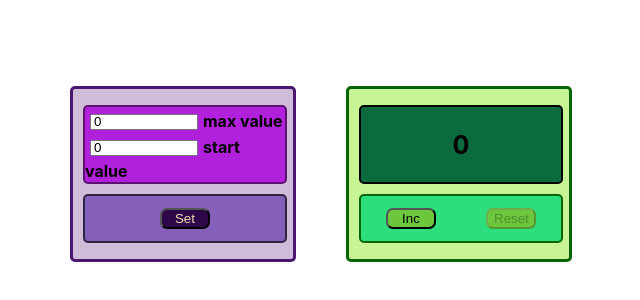
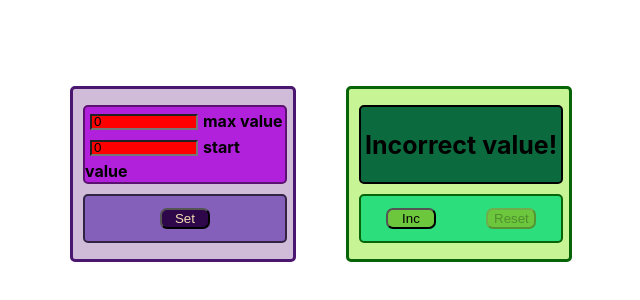
Before and after one commit to VadimLyutsko/my-counter, a React (Create React App) app: page / in a window 1280 px wide. Shown: the part 194-494 px from the top of the page, without its empty margins (319-959 px from the left). Built offline with nearby package versions, Linux system fonts and the light colour scheme.

Commit message:
Fixed bugs

```diff
--- a/src/App.tsx
+++ b/src/App.tsx
@@ -2,13 +2,11 @@ import React, {useEffect, useState} from 'react';
 import './App.css';
 import {CounterContainer} from "./components/counter/CounterContainer";
 import {SettingsCounterContainer} from "./components/settingsCounter/SettingsCounterContainer";
-import {start} from "repl";
 
 function App() {
     const [count, setCount] = useState<number>(0);
     const [startCount, setStartCount] = useState<number>(0)
     const [maxCount, setMaxCount] = useState<number>(0)
-    //const [message, setMessage] = useState<string>('Enter values and press "Set"')
 
     useEffect(() => {
         let startCountAsString = localStorage.getItem("start value")
@@ -38,8 +36,6 @@ function App() {
     }
 
 
-
-
     return (
         <div className="App">
             <SettingsCounterContainer
@@ -53,6 +49,8 @@ function App() {
             <CounterContainer
                 count={count}
                 setCount={setCount}
+                startCount={startCount}
+                maxCount={maxCount}
             />
         </div>
     );
--- a/src/components/counter/CounterContainer.tsx
+++ b/src/components/counter/CounterContainer.tsx
@@ -6,27 +6,40 @@ import styles from "./CounterContainer.module.css"
 type CounterContainerPropsType = {
     count: number
     setCount: (count: number) => void
+    startCount: number
+    maxCount: number
 }
 
-export const CounterContainer: FC<CounterContainerPropsType> = ({count, setCount}) => {
+export const CounterContainer: FC<CounterContainerPropsType> = ({
+                                                                    count,
+                                                                    setCount,
+                                                                    startCount,
+                                                                    maxCount
+                                                                }) => {
+
+
     const incCounterHandler = () => {
         setCount(count + 1)
     }
 
     const resetCounterHandler = () => {
-        setCount(0)
+        setCount(startCount)
     }
+
 
     return (
         <div className={styles.CounterContainer}>
-
             <CounterTabloid
                 count={count}
+                startCount={startCount}
+                maxCount={maxCount}
             />
             <CounterMenu
                 incCounterHandler={incCounterHandler}
                 resetCounterHandler={resetCounterHandler}
                 count={count}
+                startCount={startCount}
+                maxCount={maxCount}
             />
         </div>
     )
--- a/src/components/counter/counterMenu/CounterMenu.tsx
+++ b/src/components/counter/counterMenu/CounterMenu.tsx
@@ -5,16 +5,23 @@ import styles from "./CounterMenu.module.css"
 type CounterMenuPropsType = {
     resetCounterHandler: () => void
     incCounterHandler: () => void
-    count:number
+    count: number
+    startCount: number
+    maxCount: number
 }
 
-export const CounterMenu: FC<CounterMenuPropsType> = ({incCounterHandler, resetCounterHandler,count}) => {
+export const CounterMenu: FC<CounterMenuPropsType> = ({
+                                                          incCounterHandler,
+                                                          resetCounterHandler,
+                                                          startCount,
+                                                          count
+                                                      }) => {
 
 
     return (
         <div className={styles.counterMenu}>
             <SuperButton value="Inc" incCounterHandler={incCounterHandler} count={count}/>
-            <SuperButton value="Reset" resetCounterHandler={resetCounterHandler} count={count}/>
+            <SuperButton value="Reset" resetCounterHandler={resetCounterHandler} startCount={startCount} count={count}/>
         </div>
     )
 }
--- a/src/components/counter/counterTabloid/CounterTabloid.tsx
+++ b/src/components/counter/counterTabloid/CounterTabloid.tsx
@@ -1,14 +1,24 @@
 import React, {FC} from "react";
 import styles from "./CounterTabloid.module.css"
 
-type CounterTabloidPropsType ={
-    count:number
+type CounterTabloidPropsType = {
+    count: number
+    startCount: number
+    maxCount: number
 }
 
-export const CounterTabloid:FC<CounterTabloidPropsType> = ({count}) => {
+
+export const CounterTabloid: FC<CounterTabloidPropsType> = ({
+                                                                count,
+                                                                startCount,
+                                                                maxCount
+                                                            }) => {
+
+
     return (
         <div className={styles.counterTabloid}>
-            {count}
+            {(startCount >= maxCount) ? "Incorrect value!" : count}
+
         </div>
     )
 }
--- a/src/components/settingsCounter/SettingsCounterContainer.tsx
+++ b/src/components/settingsCounter/SettingsCounterContainer.tsx
@@ -19,7 +19,6 @@ export const SettingsCounterContainer: FC<SettingsCounterContainerPropsType> = (
                                                                                     startCount
                                                                                 }) => {
 
-
     return (
         <div className={styles.settingsContainer}>
             <SettingsTabloid
@@ -30,6 +29,8 @@ export const SettingsCounterContainer: FC<SettingsCounterContainerPropsType> = (
             />
             <SettingsMenu
                 setToLocalStorage={setToLocalStorage}
+                startCount={startCount}
+                maxCount={maxCount}
             />
         </div>
     )
--- a/src/components/settingsCounter/settingsMenu/SettingsMenu.tsx
+++ b/src/components/settingsCounter/settingsMenu/SettingsMenu.tsx
@@ -4,13 +4,26 @@ import styles from "./settingsMenu.module.css"
 
 type SettingsMenuPropsType = {
     setToLocalStorage: () => void
+    startCount: number
+    maxCount: number
 }
 
 
-export const SettingsMenu: FC<SettingsMenuPropsType> = ({setToLocalStorage}) => {
+export const SettingsMenu: FC<SettingsMenuPropsType> = ({
+                                                            setToLocalStorage,
+                                                            startCount,
+                                                            maxCount
+                                                        }) => {
+
+
     return (
         <div className={styles.settingsMenu}>
-            <SuperButton setToLocalStorage={setToLocalStorage} value="Set"/>
+            <SuperButton
+                setToLocalStorage={setToLocalStorage}
+                value="Set"
+                startCount={startCount}
+                maxCount={maxCount}
+            />
         </div>
     )
 }
--- a/src/components/settingsCounter/settingsTabloid/SettingsTabloid.tsx
+++ b/src/components/settingsCounter/settingsTabloid/SettingsTabloid.tsx
@@ -1,4 +1,4 @@
-import React, {ChangeEvent, FC, useState} from "react";
+import React, {ChangeEvent, FC} from "react";
 import styles from "./settingsTabloid.module.css"
 
 type SettingsTabloidPropsType = {
@@ -9,7 +9,14 @@ type SettingsTabloidPropsType = {
 }
 
 
-export const SettingsTabloid: FC<SettingsTabloidPropsType> = ({setMaxCount, setStartCount, maxCount, startCount}) => {
+export const SettingsTabloid: FC<SettingsTabloidPropsType> = ({
+                                                                  setMaxCount,
+                                                                  setStartCount,
+                                                                  maxCount,
+                                                                  startCount
+                                                              }) => {
+
+
     const maxCountInputHandler = (event: ChangeEvent<HTMLInputElement>) => {
         setMaxCount(JSON.parse(event.currentTarget.value))
 
@@ -19,26 +26,31 @@ export const SettingsTabloid: FC<SettingsTabloidPropsType> = ({setMaxCount, setS
         setStartCount(JSON.parse(event.currentTarget.value))
     }
 
+
     return (
         <div className={styles.counterTabloid}>
-
-
                 <span style={{fontWeight: "bold"}}>
-
-
                 <input
                     className={styles.inp}
                     value={maxCount}
                     onChange={maxCountInputHandler}
                     type="number"
-                    placeholder="Max"/>max value</span>
-
+                    placeholder="Max"
+                    style={(startCount >= maxCount) ?
+                        {backgroundColor: "red"} :
+                        {color: "black",}}
+                />max value
+                </span>
             <span style={{fontWeight: "bold"}}><input
                 className={styles.inp}
                 value={startCount}
                 onChange={startCountInputHandler}
                 type="number"
-                placeholder="Start"/>start value</span>
+                placeholder="Start"
+                style={(startCount >= maxCount) ?
+                    {backgroundColor: "red"} :
+                    {color: "black"}}
+            />start value</span>
 
 
         </div>
--- a/src/components/superComponents/superButton/SuperButton.tsx
+++ b/src/components/superComponents/superButton/SuperButton.tsx
@@ -1,4 +1,4 @@
-import React, {FC, useState} from "react";
+import React, {FC} from "react";
 import styles from "./superButton.module.css"
 
 type SuperButtonPropsType = {
@@ -8,7 +8,10 @@ type SuperButtonPropsType = {
     setToLocalStorage?: () => void
     getFromLocalStorage?: () => void
     count?: number
+    startCount?: number
+    maxCount?: number
 }
+
 
 export const SuperButton: FC<SuperButtonPropsType> = ({
                                                           value,
@@ -16,19 +19,42 @@ export const SuperButton: FC<SuperButtonPropsType> = ({
                                                           incCounterHandler,
                                                           resetCounterHandler,
                                                           setToLocalStorage,
-                                                          getFromLocalStorage
+                                                          getFromLocalStorage,
+                                                          startCount,
+                                                          maxCount
                                                       }) => {
 
 
+    const disButtStart = () => {
+        let startCountAsString = localStorage.getItem("start value")
+        if (startCountAsString) {
+            return JSON.parse(startCountAsString)
+        }
+    }
+
+    const disButtMax = () => {
+        let maxCountAsString = localStorage.getItem("max value")
+        if (maxCountAsString) {
+            return JSON.parse(maxCountAsString)
+        }
+    }
 
 
     return (
         <button className={value === "Set" ? styles.superButtonSet : styles.superButtonIncRes}
-                disabled={!count && value === 'Reset'}
+
+                disabled={
+                    ((count === startCount) && value === 'Reset') ||
+                    ((count === maxCount) && value === 'Inc') ||
+                    ((startCount === disButtStart()) && value === 'Set') &&
+                    ((maxCount === disButtMax()) && value === 'Set')
+                }
+
+
                 onClick={() => {
-                    incCounterHandler && incCounterHandler() ;
-                    resetCounterHandler && resetCounterHandler() ;
-                    setToLocalStorage && setToLocalStorage() ;
+                    incCounterHandler && incCounterHandler();
+                    resetCounterHandler && resetCounterHandler();
+                    setToLocalStorage && setToLocalStorage();
                     getFromLocalStorage && getFromLocalStorage()
                 }}>
             {value}
```
